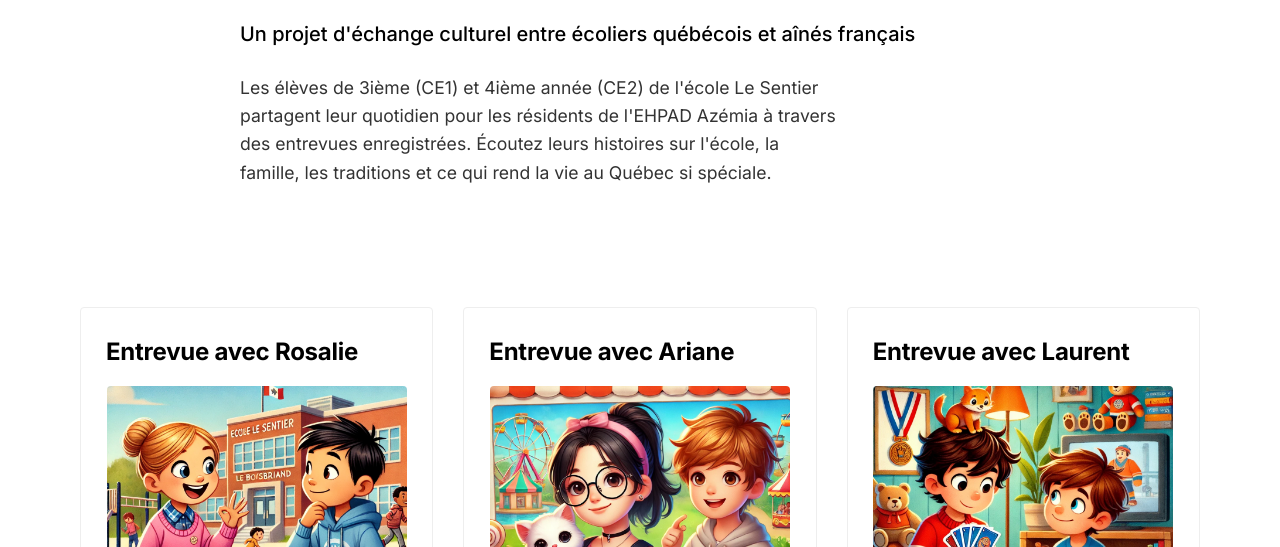
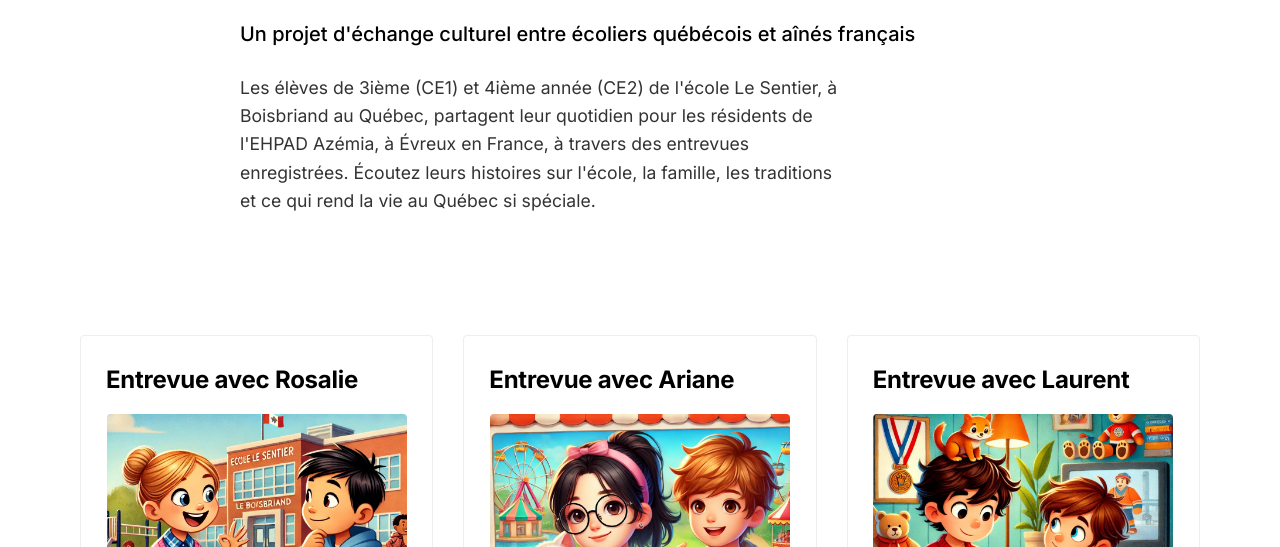
Before and after one commit to AGasua/Lesentierdazemia, a plain HTML site: page index.html in a window 1280 px wide. Shown: the part 253-800 px from the top of the page. Drawn offline with Linux system fonts and the light colour scheme.

Commit message:
Update index.html

```diff
--- a/index.html
+++ b/index.html
@@ -178,7 +178,7 @@
             <div class="divider"></div>
             <h1>La vie à l'école Le Sentier</h1>
             <p class="subtitle">Un projet d'échange culturel entre écoliers québécois et aînés français</p>
-            <p class="hero-description">Les élèves de 3ième (CE1) et 4ième année (CE2) de l'école Le Sentier partagent leur quotidien pour les résidents de l'EHPAD Azémia à travers des entrevues enregistrées. Écoutez leurs histoires sur l'école, la famille, les traditions et ce qui rend la vie au Québec si spéciale.</p>
+            <p class="hero-description">Les élèves de 3ième (CE1) et 4ième année (CE2) de l'école Le Sentier, à Boisbriand au Québec, partagent leur quotidien pour les résidents de l'EHPAD Azémia, à Évreux en France, à travers des entrevues enregistrées. Écoutez leurs histoires sur l'école, la famille, les traditions et ce qui rend la vie au Québec si spéciale.</p>
         </div>
     </div>
 
```
